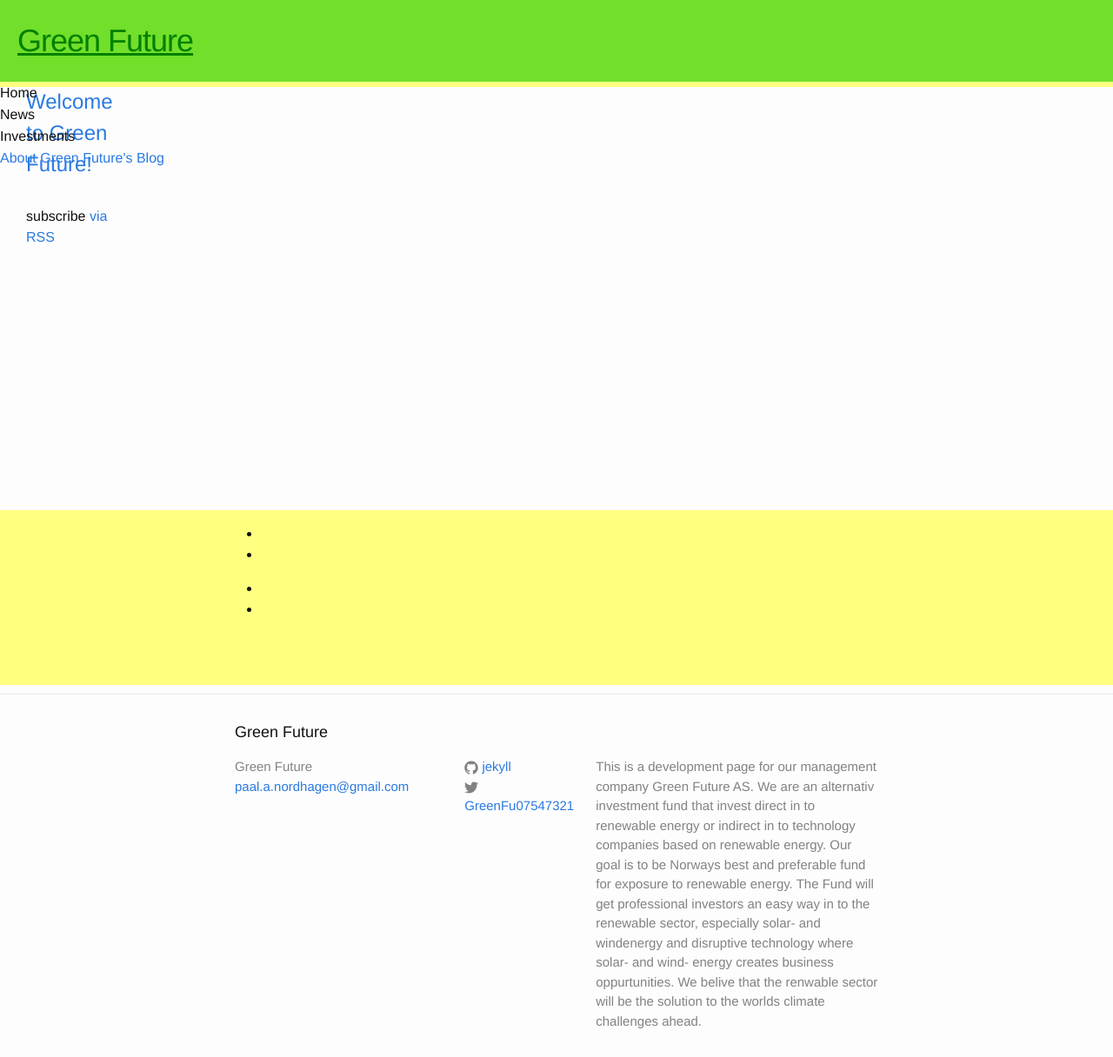
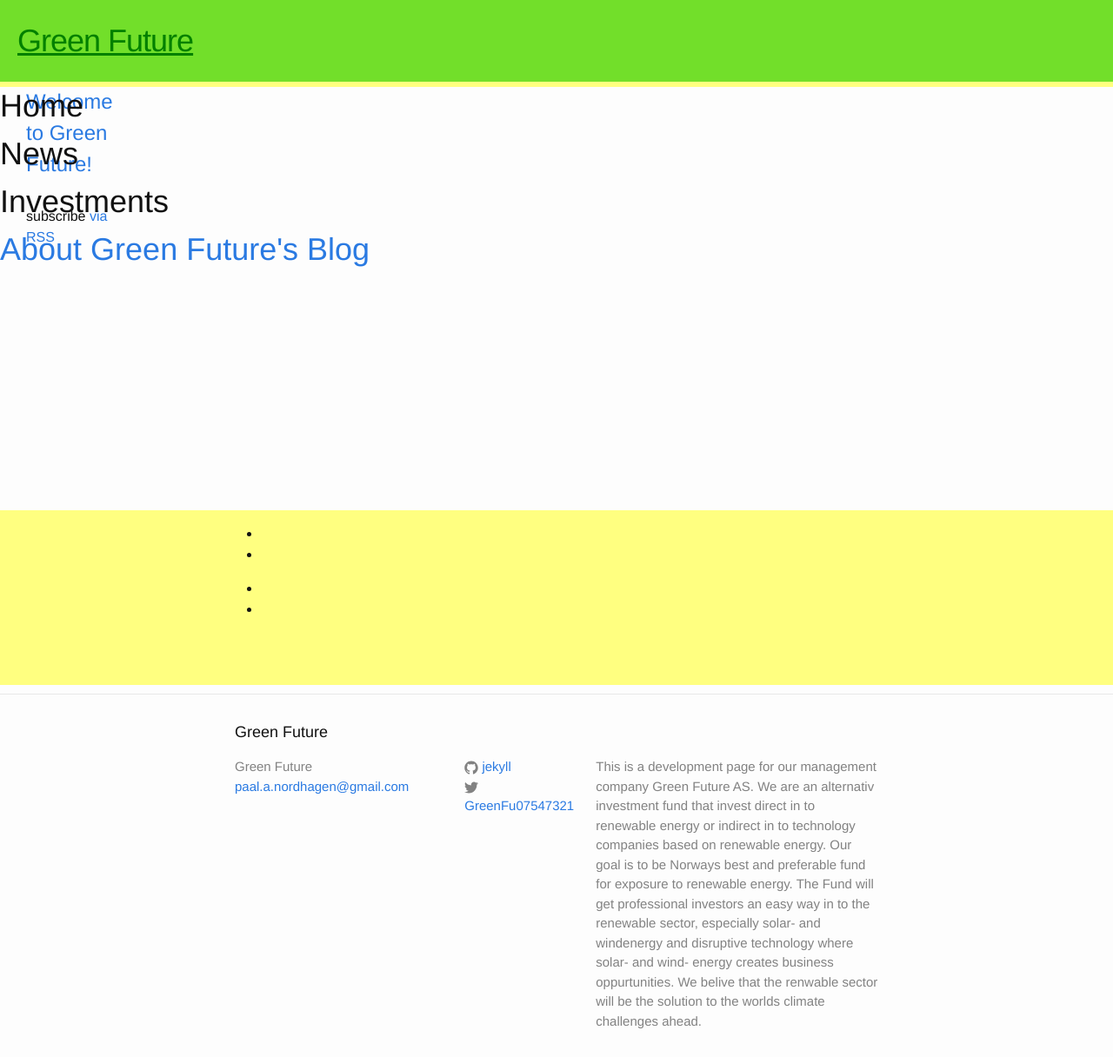
Before and after one commit to Paal-August/Paal-August.github.io, a Jekyll site: the page built from index.html, in a window 1280 px wide and 1216 px high. Shown: the whole window at 87% size. Built offline with Jekyll 4.4.1, drawn with Linux system fonts in a browser that asks for light colours.

Commit message:
Update _layout.scss

```diff
--- a/_sass/_layout.scss
+++ b/_sass/_layout.scss
@@ -14,6 +14,7 @@
 
 .site-header {
   display:grid;
+  font-size: 36px;
   height:100px;
   grid-gap: 1px;
   width:100%;
```
